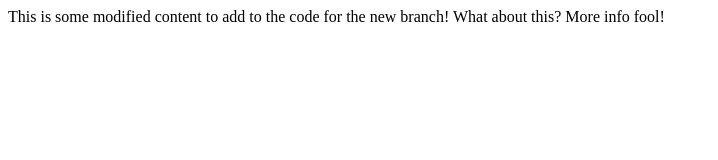
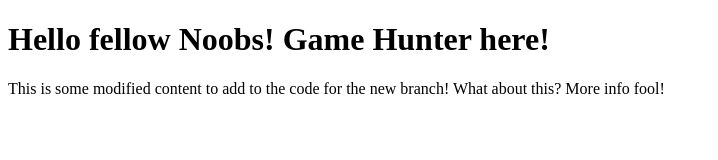
Before and after one commit to TaylorMaDEWotK18/pracice-app, a plain HTML site: page index.html in a window 1280 px wide. Shown: the whole page, without its empty margins (0-718 px from the left). Drawn offline with Linux system fonts and the light colour scheme.

Commit message:
Threw a div around message and adder heading

```diff
--- a/index.html
+++ b/index.html
@@ -7,7 +7,9 @@
     <title>Document</title>
 </head>
 <body>
-    This is some modified content to add to the code for the new branch!
-    What about this? More info fool!
+    <h1>Hello fellow Noobs! Game Hunter here!</h1>
+    <div> This is some modified content to add to the code for the new branch!
+        What about this? More info fool!
+    </div>
 </body>
 </html>
```
